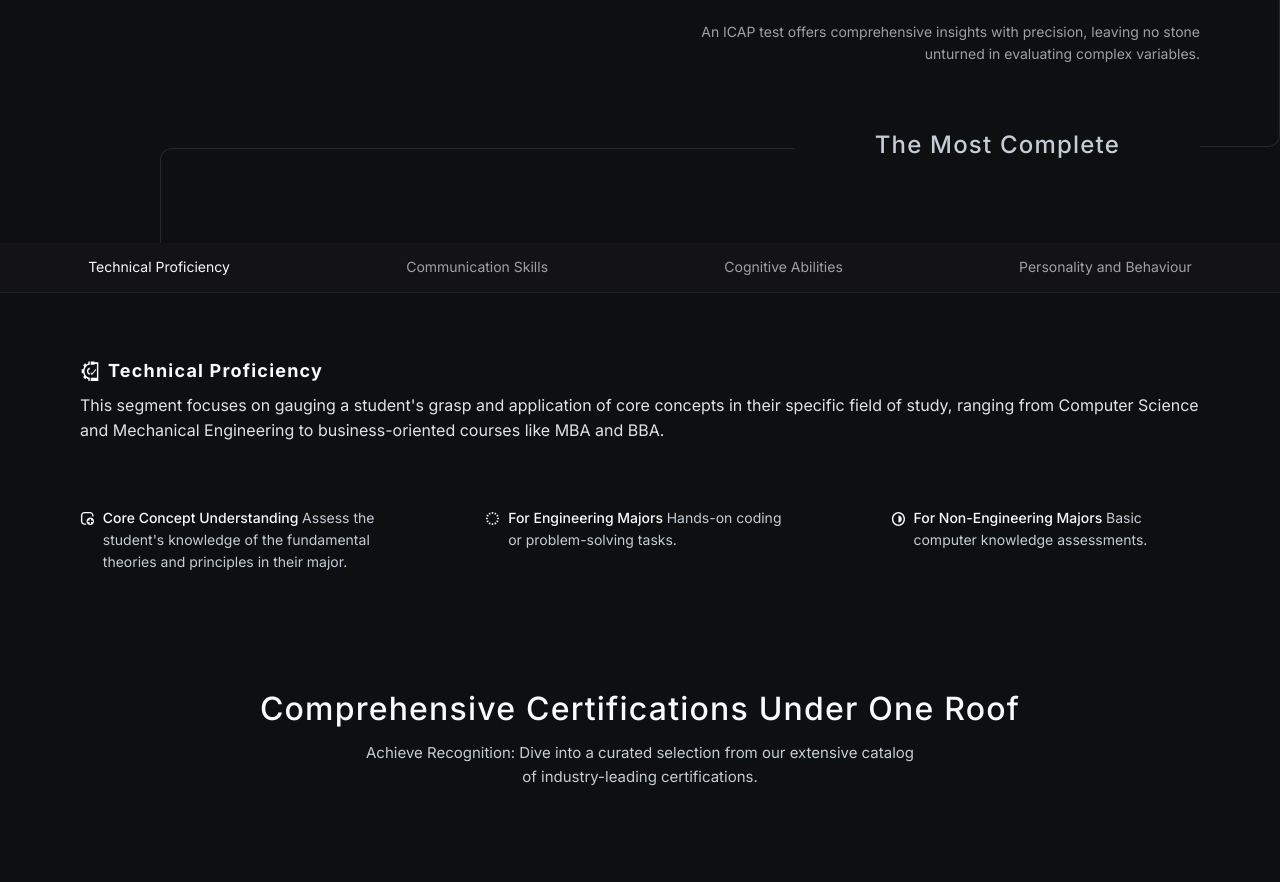
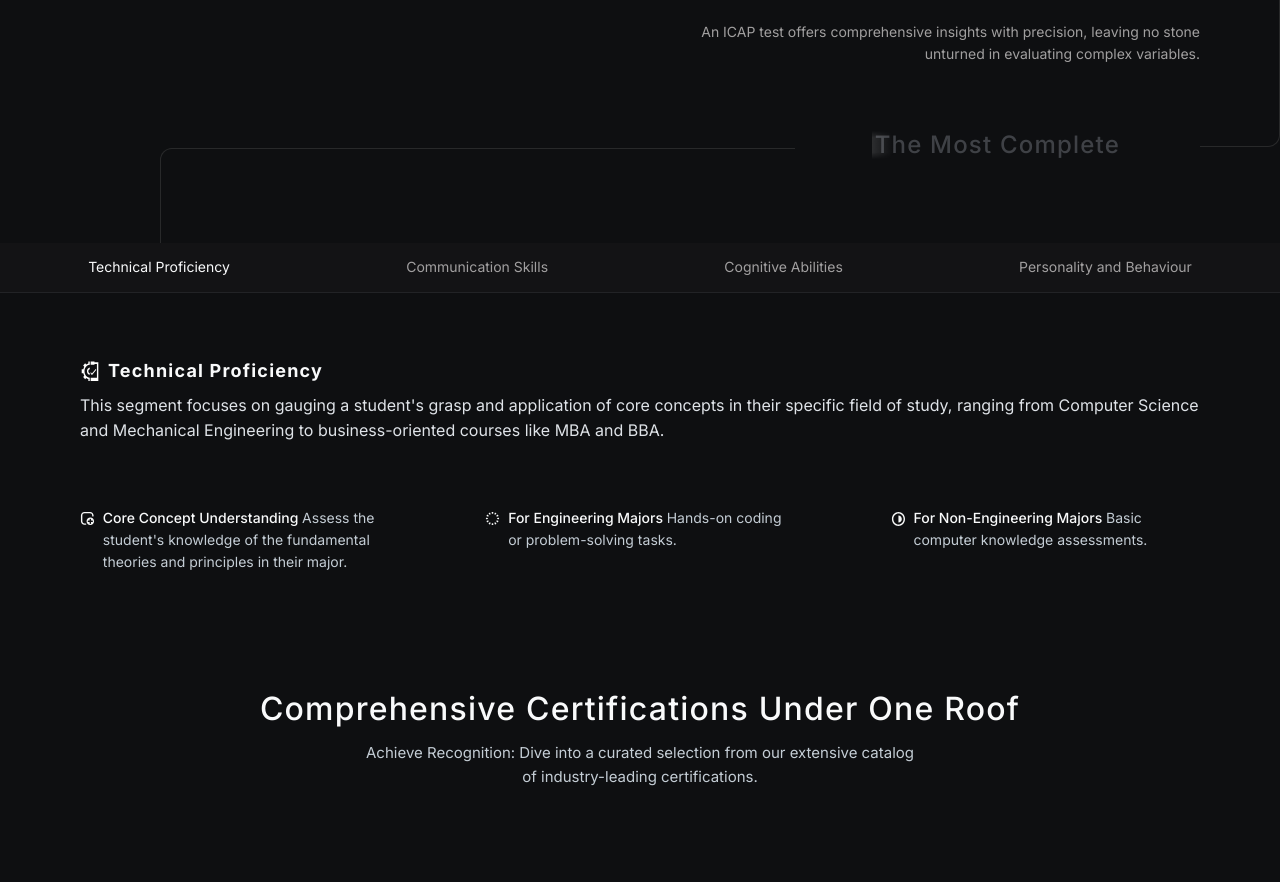
Before and after one commit to invvamsikrishna/scimics, a React (Create React App) app: page /#/home in a window 1280 px wide. Shown: the part 2980-3862 px from the top of the page. Built offline with nearby package versions, Linux system fonts and the light colour scheme.

Commit message:
Add gloss animation to text

```diff
--- a/src/sections/home/Parameters.js
+++ b/src/sections/home/Parameters.js
@@ -54,6 +54,35 @@ const useStyles = makeStyles((theme) => ({
       borderTopLeftRadius: "12px",
     },
   },
+  animateBox: {
+    position: "absolute",
+    width: "62%",
+    height: "100%",
+    top: 0,
+    left: "19%",
+    zIndex: 2,
+    overflow: "hidden",
+    "&::before": {
+      content: "''",
+      position: "absolute",
+      width: "20%",
+      height: "100%",
+      top: 0,
+      left: 0,
+      backgroundImage: "linear-gradient(270deg, rgba(255, 255, 255, 0) 0%, rgba(255, 255, 255, 0.15) 50%, rgba(255, 255, 255, 0) 100%)",
+      maskImage: "linear-gradient(#0000 0%, #0000 10%, #fff 30%, #fff 70%, #0000 90%, #0000 100%)",
+      animation: "$animate 9s cubic-bezier(.6,.6,0,1) infinite",
+    },
+    // border: "2px solid red",
+  },
+  "@keyframes animate": {
+    "0%, 100%": {
+      transform: "translateX(-45px)",
+    },
+    "50%": {
+      transform: "translateX(245px)",
+    },
+  },
 }));
 
 const Parameters = () => {
@@ -104,8 +133,9 @@ const Parameters = () => {
                     </Typography>
                   </Box>
 
-                  <Box px={10} sx={{ bgcolor: "background.default" }}>
-                    <Typography variant="h4" fontWeight="500" color="text.subtitle">
+                  <Box px={10} sx={{ position: "relative", bgcolor: "background.default" }}>
+                    <Box component="div" className={classes.animateBox}></Box>
+                    <Typography variant="h4" fontWeight="500" color="#c4cdd545" >
                       {icapTest.subtitle}
                     </Typography>
                   </Box>
```
